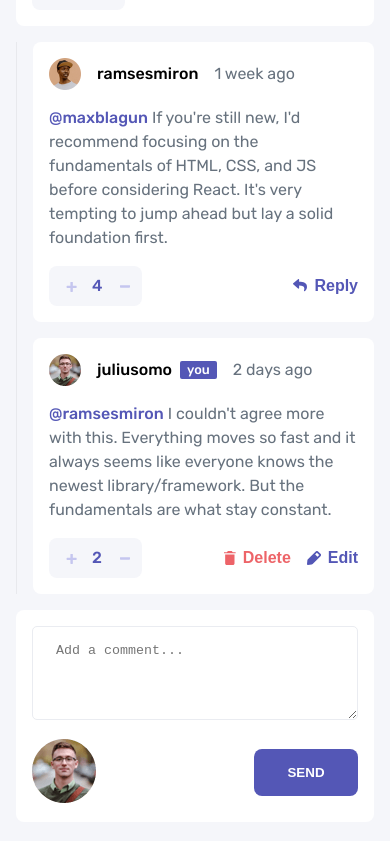
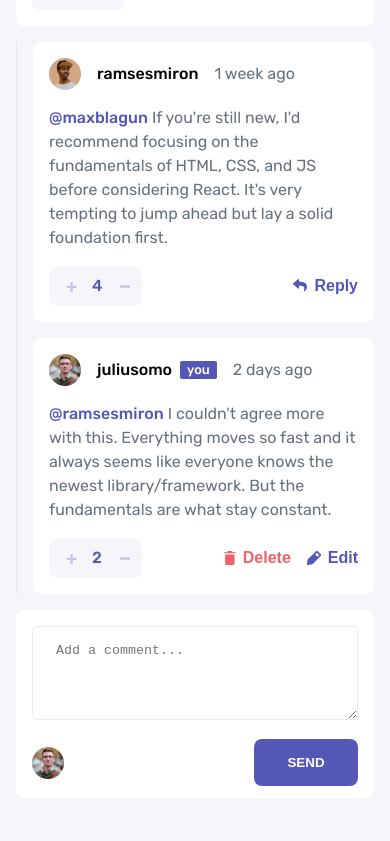
Before and after one commit to wiseman88/interactive-comments-section, a Vue app: page / in a window 390 px wide. Shown: the part 533-1374 px from the top of the page. Built offline with nearby package versions, Linux system fonts and the light colour scheme.

Commit message:
style: create form mobile/desktop

```diff
--- a/src/components/comment/CommentCreate.vue
+++ b/src/components/comment/CommentCreate.vue
@@ -1,7 +1,7 @@
 <template>
-    <form action="" class="comment-content">
+    <section class="comment-content">
+        <form action="" class="form-create">
             <textarea class="textarea" name="comment" id="" v-model="model" placeholder="Add a comment..."></textarea>
-        <div class="form-footer">
             <figure class="avatar">
                 <img :src="currentUser.image.png" :alt="currentUser.username" />
             </figure>
@@ -11,8 +11,8 @@
             <Button v-else @click.prevent="addComment(data, parentId, replyingTo, model)" class="bg-primary">
                 {{ text }}
             </Button>
-        </div>
         </form>
+    </section>
 </template>
 
 <script setup>
@@ -51,6 +51,41 @@ watch(data, () => {
 </script>
 
 <style lang="scss" scoped>
+.form-create {
+    display: flex;
+    gap: 1rem;
+
+    .textarea {
+        order: 2;
+    }
+
+    .avatar {
+        order: 1;
+
+        img {
+            width: 40px;
+
+            @media (max-width: 768px) {
+                width: 32px;
+            }
+        }
+
+        @media (max-width: 768px) {
+            display: inline-block;
+            margin-top: 0.5rem;
+        }
+    }
+
+    button {
+        order: 3;
+        align-self: flex-start;
+
+        @media (max-width: 768px) {
+            display: inline-block;
+            float: right;
+        }
+    }
+
     .textarea {
         border-color: $color-light;
         border-radius: 5px;
@@ -69,9 +104,8 @@ watch(data, () => {
         }
     }
 
-.form-footer {
-    display: flex;
-    justify-content: space-between;
-    align-items: center;
+    @media (max-width: 768px) {
+        display: block;
+    }
 }
 </style>
```
Lines whose indentation alone changed are shown as unchanged.
